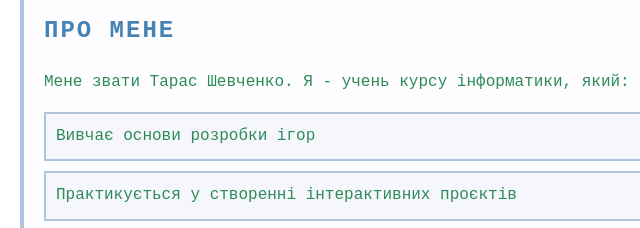
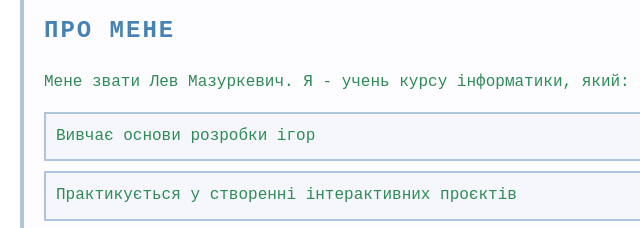
Before and after one commit to raidpokemonkiev/game, a plain HTML site: page index.html in a window 1280 px wide. Shown: the part 190-418 px from the top of the page, 0-640 px from the left. Drawn offline with Linux system fonts and the light colour scheme.

Commit message:
перша версія сайту

```diff
--- a/index.html
+++ b/index.html
@@ -13,7 +13,7 @@
 
     <section id="about">
         <h2>Про мене</h2>
-        <p>Мене звати Тарас Шевченко. Я - учень курсу інформатики, який:</p>
+        <p>Мене звати Лев Мазуркевич. Я - учень курсу інформатики, який:</p>
         <ul>
             <li>Вивчає основи розробки ігор</li>
             <li>Практикується у створенні інтерактивних проєктів</li>
```
